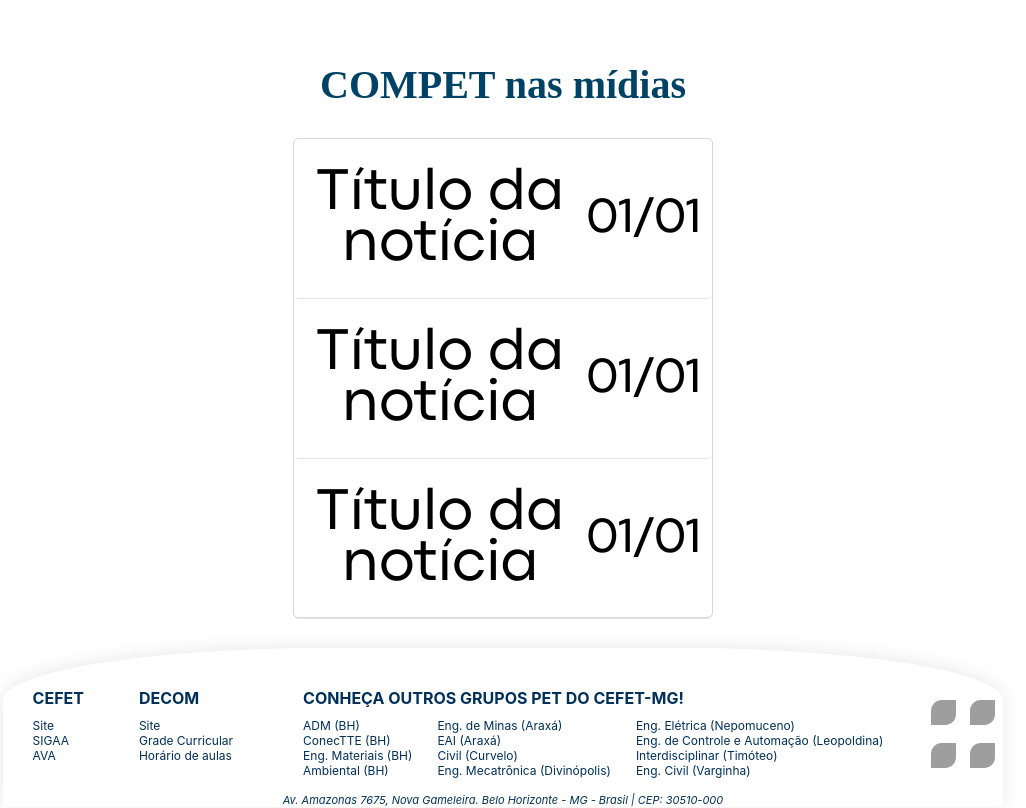
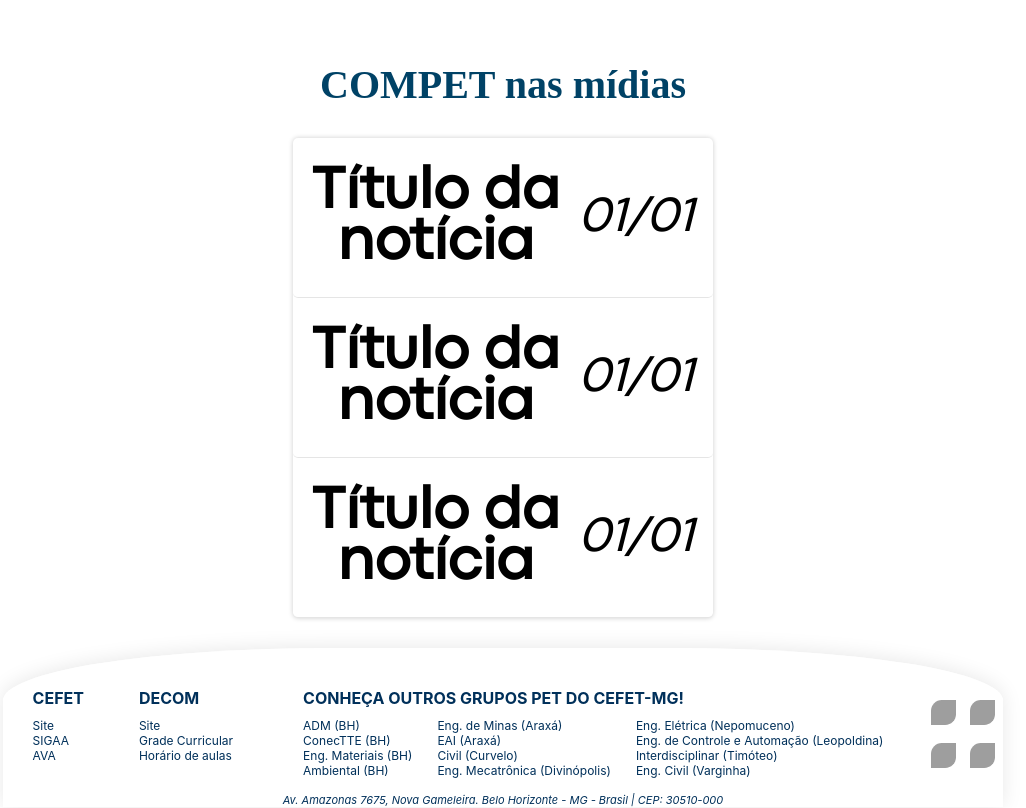
Before and after one commit to competdev/compet_site, a Next.js app: page / in a window 1280 px wide. Shown: the part 1180-1988 px from the top of the page, without its empty margins (137-1163 px from the left). Built offline with nearby package versions, Linux system fonts and the light colour scheme; grey boxes are pictures that could not be loaded.

Commit message:
'News' component style update

```diff
--- a/src/styles/SocialMedia.module.css
+++ b/src/styles/SocialMedia.module.css
@@ -2,13 +2,16 @@
   font-family: "Codec Pro Regular";
   src: url("fonts/CodecPro-Regular.ttf");
 }
+
 .socialMediaContainer {
+  background-color: white;
   border-radius: 5px;
-  border: 1px solid rgba(65, 65, 65, 0.205);
+  box-shadow: 0px 0px 5px #00000033;
   margin: 30px;
   height: 480px;
   width: 420px;
 }
+
 .newsContainer {
   border-radius: 5px;
   border-bottom: 1px solid rgba(0, 0, 0, 0.103);
@@ -17,17 +20,27 @@
   text-align: center;
   display: inline-flex;
 }
-.tituloNews{
+
+.tituloNews {
   font-family: "Codec Pro Regular";
   font-size: 60px;
   margin-top: auto;
   margin-bottom: auto;
-  max-width: 70%;
+  max-width: 68%;
+  font-weight: bolder;
 }
-.dataNews{
+
+.dataNews {
   font-family: "Codec Pro Regular";
   font-size: 50px;
   margin-top: auto;
   margin-bottom: auto;
-  max-width: 30%;
+  max-width: 32%;
+  font-style: italic;
+  font-weight: 10;
 }
+
+.newsContainer:hover {
+  background-color: rgb(230, 230, 230);
+  cursor: pointer;
+}
```
